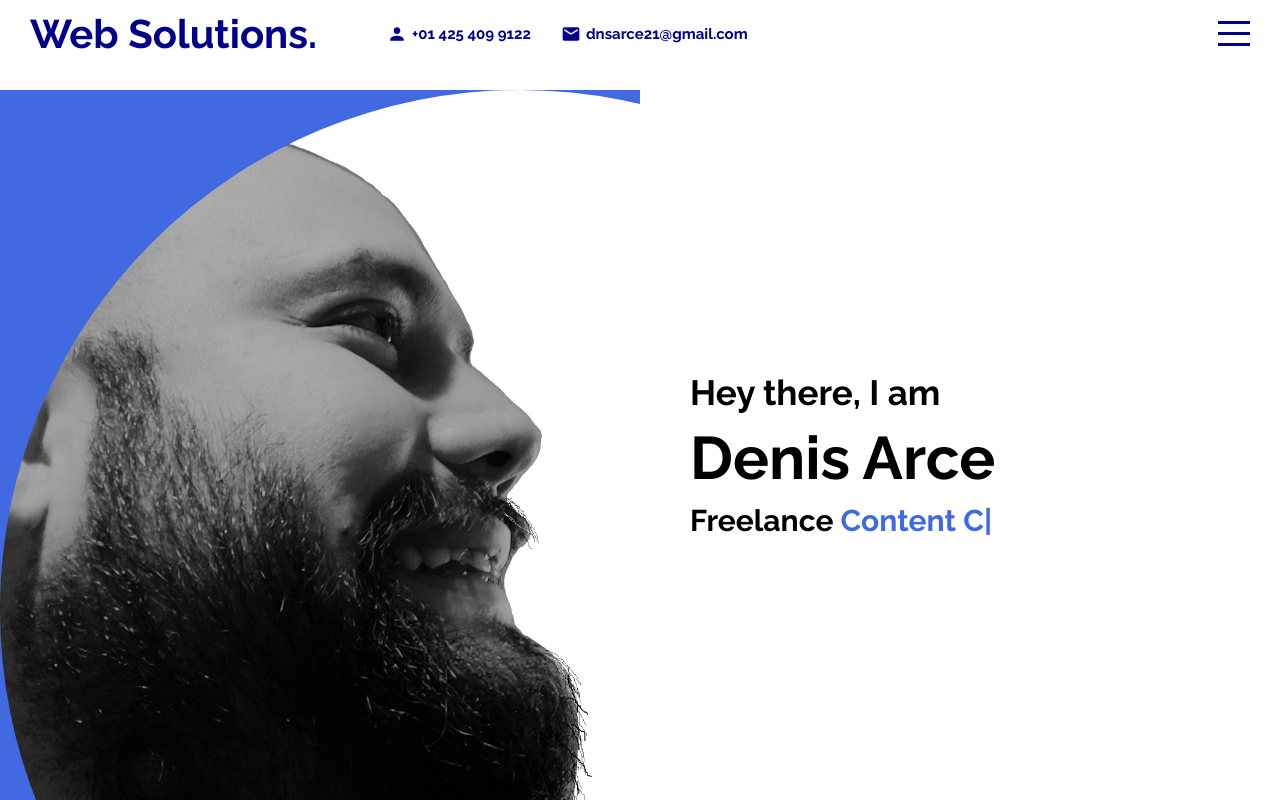
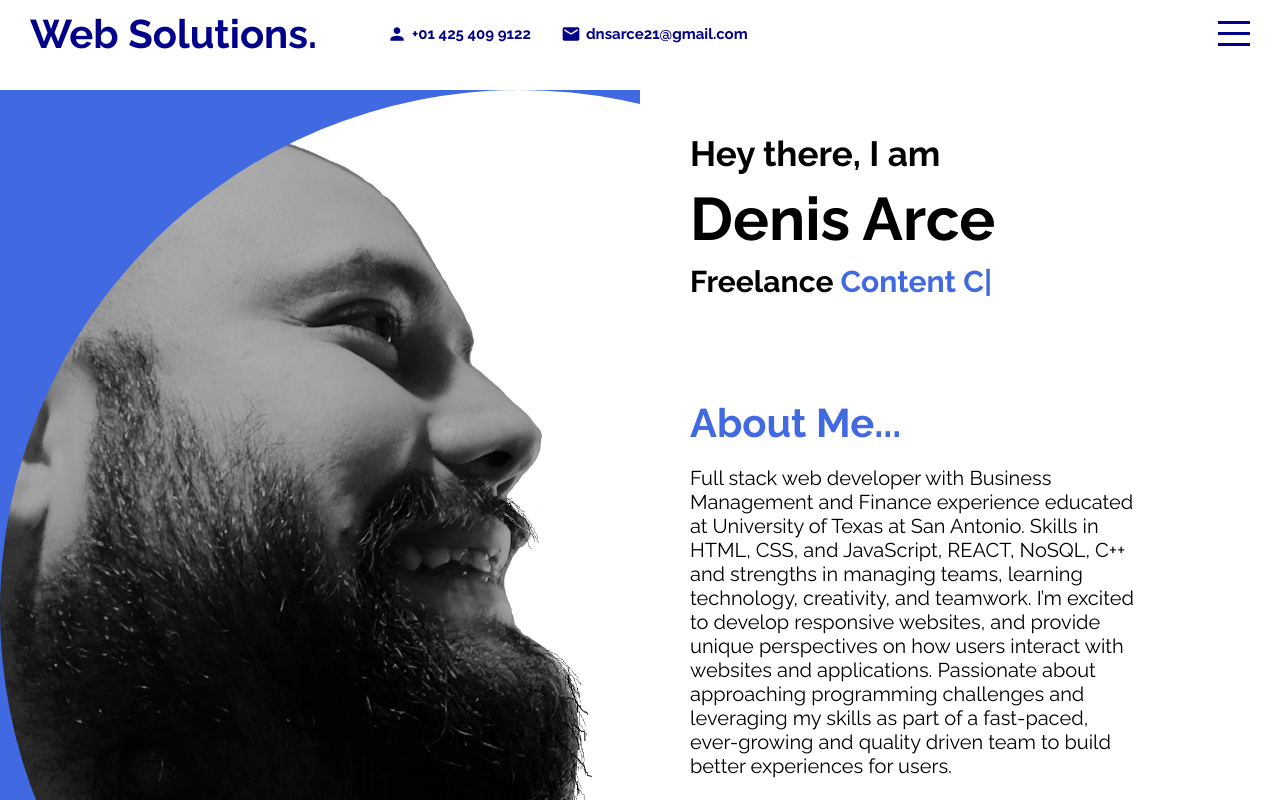
Before and after one commit to D-Y-A-G/Pro-Portfolio, a React (Create React App) app: page / in a window 1280 px wide. Built offline with nearby package versions, Linux system fonts and the light colour scheme.

Commit message:
added resume link

```diff
--- a/src/components/about-me/About.jsx
+++ b/src/components/about-me/About.jsx
@@ -28,6 +28,18 @@ export default function About() {
           <h3>
             Freelance <span ref={textRef}></span>
           </h3>
+          <p>About Me...</p>
+          <h5>
+            Full stack web developer with Business Management and Finance
+            experience educated at University of Texas at San Antonio. Skills in
+            HTML, CSS, and JavaScript, REACT, NoSQL, C++ and strengths in
+            managing teams, learning technology, creativity, and teamwork. I’m
+            excited to develop responsive websites, and provide unique
+            perspectives on how users interact with websites and applications.
+            Passionate about approaching programming challenges and leveraging
+            my skills as part of a fast-paced, ever-growing and quality driven
+            team to build better experiences for users.
+          </h5>
         </div>
         <a href="#projects">
           <img src="assets/down.png" alt="down arrow" />
--- a/src/components/about-me/about.scss
+++ b/src/components/about-me/about.scss
@@ -1,3 +1,5 @@
+@import "../../global.scss";
+
 .about {
   background-color: white;
   display: flex;
@@ -58,6 +60,20 @@
           }
         }
       }
+      p {
+        margin-top: 100px;
+        font-size: 40px;
+        font-weight: bolder;
+        color: royalblue;
+      }
+      h5 {
+        margin-top: 20px;
+        width: 70%;
+        font-size: 20px;
+        font-weight: normal;
+        align-items: center;
+
+      }
     }
     a {
       position: absolute;
--- a/src/components/menu/Menu.jsx
+++ b/src/components/menu/Menu.jsx
@@ -1,9 +1,13 @@
 import "./menu.scss";
+import resume from "../img/DenisArceResumeWebDev2022.pdf"
 
 export default function Menu({ menuOpen, setMenuOpen }) {
   return (
     <div className={"menu " + (menuOpen && "active")}>
       <ul>
+        <li>
+          <a href={resume} className="resume">Resume</a>
+        </li>
         <li onClick={() => setMenuOpen(false)}>
           <a href="#about">About</a>
         </li>
--- a/src/components/menu/menu.scss
+++ b/src/components/menu/menu.scss
@@ -35,6 +35,9 @@
         color: inherit;
         text-decoration: none;
       }
+      .resume {
+        color: goldenrod;
+      }
 
       &:hover {
         font-weight: 800;
--- a/src/components/portfolio/projects.scss
+++ b/src/components/portfolio/projects.scss
@@ -29,7 +29,7 @@
     display: flex;
     align-items: center;
     justify-content: center;
-    flex-wrap:nowrap;
+    flex-wrap: nowrap;
 
     // img {
     //   width: 600px;
@@ -62,6 +62,9 @@
         position: absolute;
         font-size: 10px;
         bottom: 50px;
+        flex-wrap: wrap;
+        align-items: center;
+        justify-content: center;
       }
       img {
         width: 100%;
--- a/src/projectData.js
+++ b/src/projectData.js
@@ -185,6 +185,19 @@ export const web = [
 
 export const responsive = [
   {
+    id: 1,
+    image: fix,
+    title: "Food-Truck-Fix",
+    subtitle:
+      "A solution for Food-Truck-Owners to built custom mobile applications",
+    description:
+      "A MERN Stack application that allows for everyday food truck owners to create their own custom application that helps enhance their bussiness. Food truck owners will have the ability to add menu items, customize order experience, and change prices with ease.",
+    repo: "https://github.com/D-Y-A-G/food-truck-app-creator",
+    demo: "https://food-truck-fix.herokuapp.com/",
+    technology: "HTML, CSS, JS, Bulma, Stripe, MongoDB, REACT",
+  },
+
+  {
     id: 2,
     image: concertTracker,
     title: "Concert Tracker",
@@ -193,7 +206,7 @@ export const responsive = [
       "Front-end application created by music lovers that allows users to search a band/artist for upcoming events, provide them with ticket information pricing and links with the top music videos based on search input.",
     repo: "https://github.com/D-Y-A-G/pj1-sam-dav-den",
     demo: "https://d-y-a-g.github.io/pj1-sam-dav-den/",
-    technology: "HTML, CSS, JavaScript, Foundation, jQuery, Ticketmaster API",
+    technology: "HTML, CSS, JS, Foundation, jQuery, Ticketmaster API",
   },
 
   {
```
Also changed, not shown: 1 other file (tests, documents, lock files or other folders).
